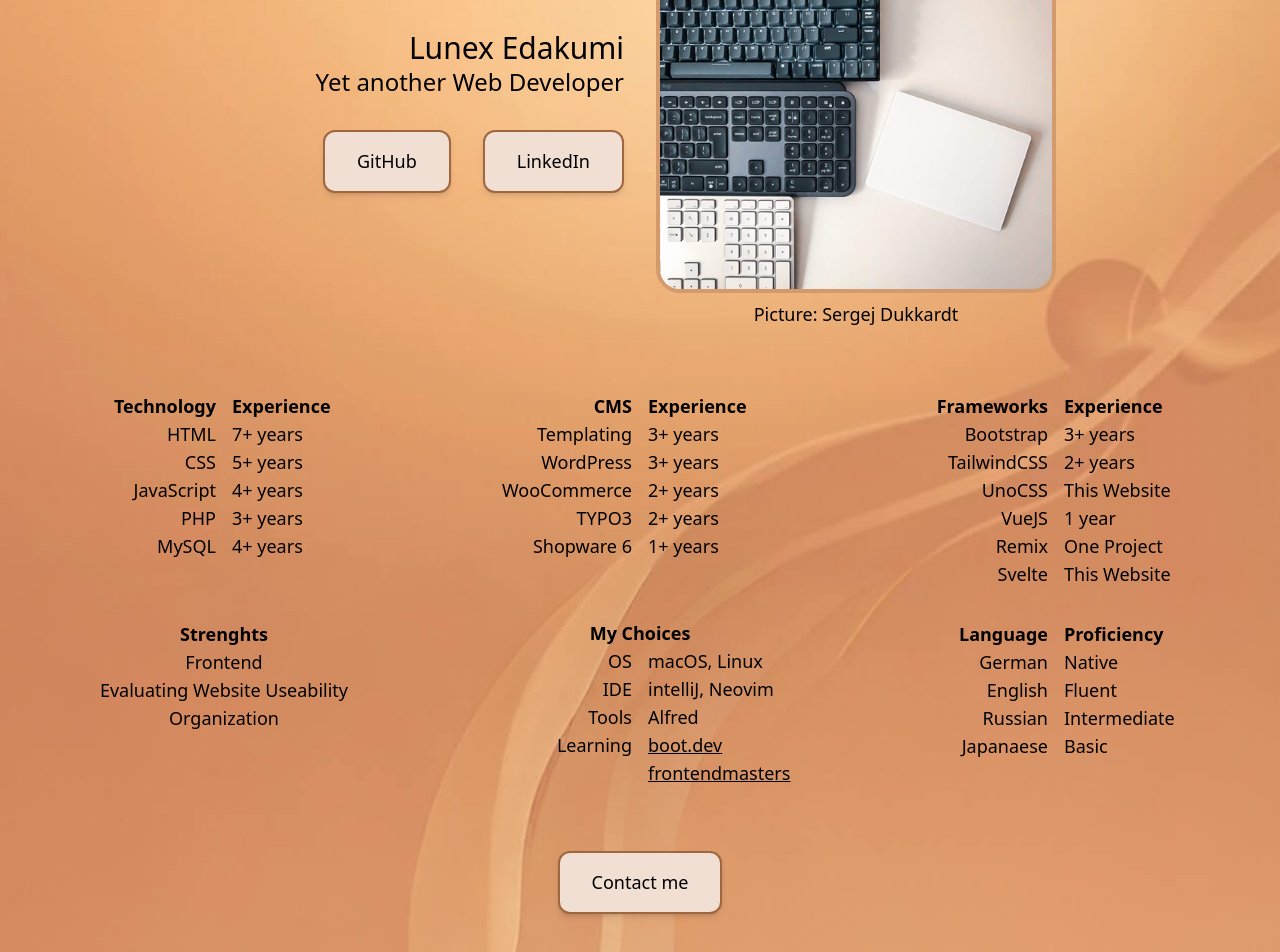
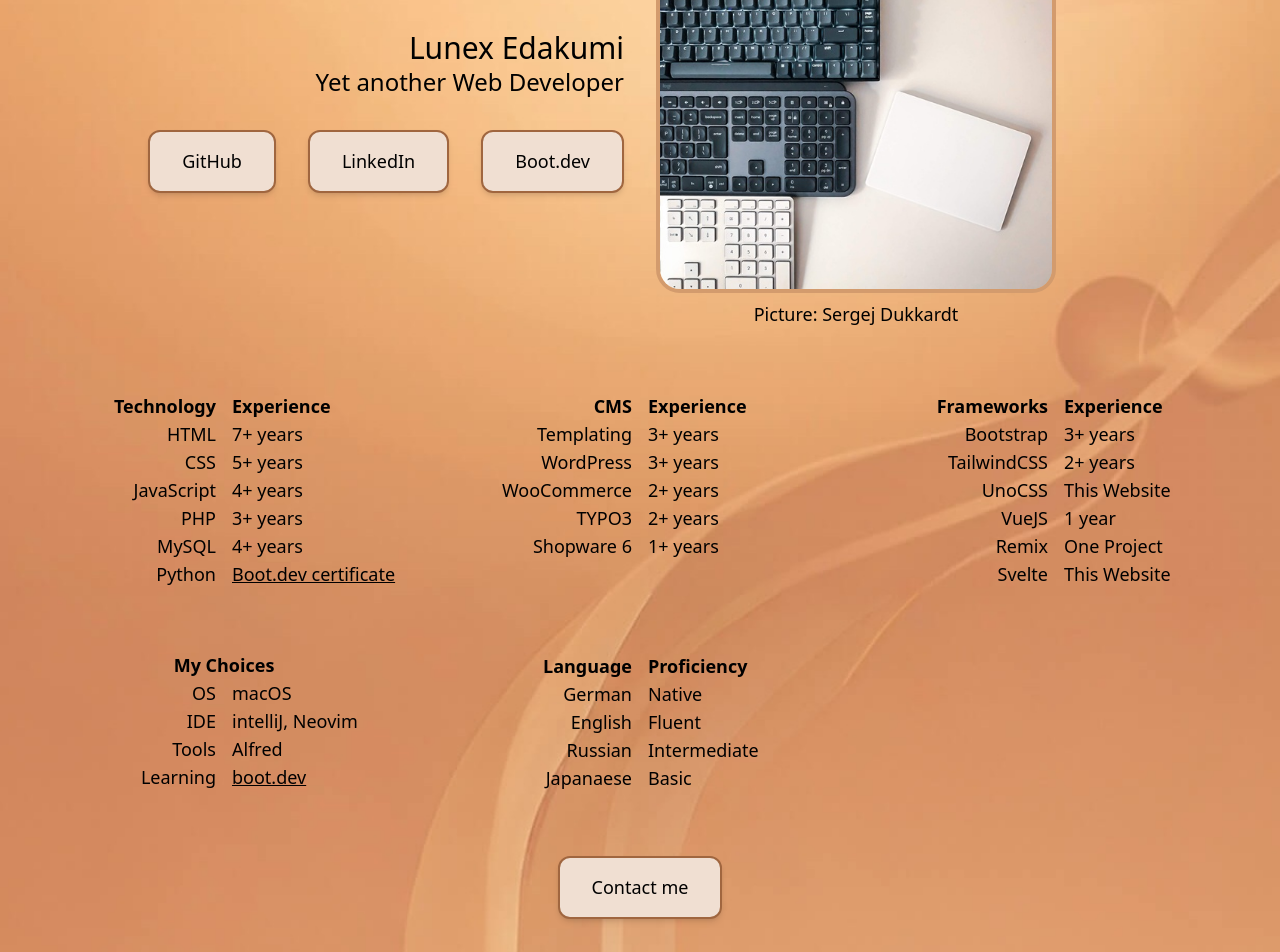
Before and after one commit to lilalunex/best-personal-website-on-the-internet, a SvelteKit app: page /dev in a window 1280 px wide. Shown: the part 460-1412 px from the top of the page. Built offline with nearby package versions, Linux system fonts and the light colour scheme; no server answers.

Commit message:
Big Refactor / Clean Up / Components Part 2

```diff
--- a/src/lib/components/ContactMeButton.svelte
+++ /dev/null
@@ -1,20 +0,0 @@
-<script lang="ts">
-	export let link: string = '';
-	export let text: string = '';
-	export let ariaLabel: string = '';
-
-	function mailContactMe() {
-		const user = 'lunex';
-		const domain = 'lilalunex.dev';
-		const subject = 'Lilalunex Contact Me';
-		const email = `${user}@${domain}`;
-		window.location.href = `mailto:${email}?subject=${encodeURIComponent(subject)}`;
-	}
-</script>
-
-<button
-	onclick="{mailContactMe}"
-	class="bg-button-ctrl border-deeper-brown border-2 rounded-xl px-8 py-4 relative overflow-hidden transition-all duration-300 ease-in-out shadow-md group hover:shadow-[0px_10px_20px_rgba(0,0,0,0.3)] text-color-ctrl">
-					<span
-						class="relative inline-block before:content-[''] before:absolute before:left-1/2 before:bottom-0 before:w-0 before:h-[2px] before:bg-deeper-brown before:opacity-100 before:transition-all before:duration-300 before:origin-center group-hover:before:left-0 group-hover:before:w-full">Contact me</span>
-</button>
--- /dev/null
+++ b/src/lib/components/MailButton.svelte
@@ -0,0 +1,23 @@
+<script lang="ts">
+	export let subject: string = '';
+	export let text: string = '';
+	export let ariaLabel: string = '';
+
+	function mailContactMe() {
+		const user = 'lunex';
+		const domain = 'lilalunex.dev';
+		const mailSubject = 'Lilalunex ' + subject;
+		const email = `${user}@${domain}`;
+		window.location.href = `mailto:${email}?subject=${encodeURIComponent(mailSubject)}`;
+	}
+</script>
+
+<button
+	onclick="{mailContactMe}"
+	aria-label="{ariaLabel}"
+	class="bg-button-ctrl border-deeper-brown border-2 rounded-xl px-8 py-4 relative overflow-hidden transition-all duration-300 ease-in-out shadow-md group hover:shadow-[0px_10px_20px_rgba(0,0,0,0.3)] text-color-ctrl">
+	<span
+		class="relative inline-block before:content-[''] before:absolute before:left-1/2 before:bottom-0 before:w-0 before:h-[2px] before:bg-deeper-brown before:opacity-100 before:transition-all before:duration-300 before:origin-center group-hover:before:left-0 group-hover:before:w-full">
+		{text}
+	</span>
+</button>
--- a/src/lib/layout/Footer.svelte
+++ b/src/lib/layout/Footer.svelte
@@ -60,18 +60,19 @@
 		<div class="text-center flex flex-col items-center gap-4 pb-4 md:pb-0">
 			<FooterLink name="GitHub" link="https://github.com/lilalunex" />
 			<FooterLink name="LinkedIn" link="https://www.linkedin.com/in/lilalunex/" />
+			<FooterLink name="Boot.dev" link="https://www.boot.dev/u/lilalunex" />
 			<FooterLink name="Instagram" link="https://www.instagram.com/lilalunex" />
 			<FooterLink name="YouTube" link="https://www.youtube.com/@lilalunex" />
 		</div>
-		<div class="text-center flex flex-col justify-end gap-4 pb-4 md:pb-0">
-			<div><a href="/footer/legalnotice" class="hover:underline">Legal Notice</a></div>
-			<div><a href="/footer/privacy" class="hover:underline">Privacy Policy</a></div>
+		<div class="text-center flex flex-col gap-4 pb-4 md:pb-0">
 			<div>
 				<button on:click={() => resetGoogleAnalytics()} on:touchstart={() => resetGoogleAnalytics()}
 						class="hover:underline">
 					Reset Google Analytics choice
 				</button>
 			</div>
+			<div><a href="/footer/legalnotice" class="hover:underline">Legal Notice</a></div>
+			<div><a href="/footer/privacy" class="hover:underline">Privacy Policy</a></div>
 		</div>
 	</div>
 	<div class="flex justify-center flex-col items-center py-2 text-footer-link">
--- a/src/routes/ad-space/+page.svelte
+++ b/src/routes/ad-space/+page.svelte
@@ -1,29 +1,6 @@
 <script>
 	import SubPageTitle from '$lib/components/SubPageTitle.svelte';
-
-	function mailAdMe1() {
-		const user = 'lunex';
-		const domain = 'lilalunex.dev';
-		const subject = 'Lilalunex AdSpace1';
-		const email = `${user}@${domain}`;
-		window.location.href = `mailto:${email}?subject=${encodeURIComponent(subject)}`;
-	}
-
-	function mailAdMe2() {
-		const user = 'lunex';
-		const domain = 'lilalunex.dev';
-		const subject = 'Lilalunex AdSpace2';
-		const email = `${user}@${domain}`;
-		window.location.href = `mailto:${email}?subject=${encodeURIComponent(subject)}`;
-	}
-
-	function mailAdMe3() {
-		const user = 'lunex';
-		const domain = 'lilalunex.dev';
-		const subject = 'Lilalunex AdSpace3';
-		const email = `${user}@${domain}`;
-		window.location.href = `mailto:${email}?subject=${encodeURIComponent(subject)}`;
-	}
+	import MailButton from '$lib/components/MailButton.svelte';
 </script>
 
 <style>
@@ -48,11 +25,11 @@
 				Buy this Ad-Space*
 			</p>
 			<div class="pt-16">
-				<button onclick="{mailAdMe1}"
-						class="bg-button-ctrl border-deeper-brown border-2 rounded-xl px-8 py-4 relative overflow-hidden transition-all duration-300 ease-in-out shadow-md group hover:shadow-[0px_10px_20px_rgba(0,0,0,0.3)] bg-button-ctrl">
-						<span
-							class="relative inline-block before:content-[''] before:absolute before:left-1/2 before:bottom-0 before:w-0 before:h-[2px] before:bg-deeper-brown before:opacity-100 before:transition-all before:duration-300 before:origin-center group-hover:before:left-0 group-hover:before:w-full">Mail me about it</span>
-				</button>
+				<MailButton
+					subject="AdSpace1"
+					text="Mail me about it"
+					ariaLabel="Lilalunex AdSpace1"
+				/>
 			</div>
 		</div>
 	</div>
@@ -64,11 +41,11 @@
 				Buy this Ad-Space*
 			</p>
 			<div class="pt-16">
-				<button onclick="{mailAdMe2}"
-						class="bg-button-ctrl border-deeper-brown border-2 rounded-xl px-8 py-4 relative overflow-hidden transition-all duration-300 ease-in-out shadow-md group hover:shadow-[0px_10px_20px_rgba(0,0,0,0.3)] bg-button-ctrl">
-						<span
-							class="relative inline-block before:content-[''] before:absolute before:left-1/2 before:bottom-0 before:w-0 before:h-[2px] before:bg-deeper-brown before:opacity-100 before:transition-all before:duration-300 before:origin-center group-hover:before:left-0 group-hover:before:w-full">Mail me about it</span>
-				</button>
+				<MailButton
+					subject="AdSpace2"
+					text="Mail me about it"
+					ariaLabel="Lilalunex AdSpace2"
+				/>
 			</div>
 		</div>
 	</div>
@@ -80,11 +57,11 @@
 				Buy this Ad-Space*
 			</p>
 			<div class="pt-16">
-				<button onclick="{mailAdMe3}"
-						class="bg-button-ctrl border-deeper-brown border-2 rounded-xl px-8 py-4 relative overflow-hidden transition-all duration-300 ease-in-out shadow-md group hover:shadow-[0px_10px_20px_rgba(0,0,0,0.3)] bg-button-ctrl">
-						<span
-							class="relative inline-block before:content-[''] before:absolute before:left-1/2 before:bottom-0 before:w-0 before:h-[2px] before:bg-deeper-brown before:opacity-100 before:transition-all before:duration-300 before:origin-center group-hover:before:left-0 group-hover:before:w-full">Mail me about it</span>
-				</button>
+				<MailButton
+					subject="AdSpace3"
+					text="Mail me about it"
+					ariaLabel="Lilalunex AdSpace3"
+				/>
 			</div>
 		</div>
 	</div>
--- a/src/routes/dev/+page.svelte
+++ b/src/routes/dev/+page.svelte
@@ -3,7 +3,7 @@
 	import { fade } from 'svelte/transition';
 	import SubPageTitle from '$lib/components/SubPageTitle.svelte';
 	import Button from '$lib/components/Button.svelte';
-	import ContactMeButton from '$lib/components/ContactMeButton.svelte';
+	import MailButton from '$lib/components/MailButton.svelte';
 
 	let images = [
 		'/dev/dev1.jpg',
@@ -46,7 +46,7 @@
 		<div class="text-center xl:text-right xl:flex flex-col justify-center md:align-items-end">
 			<h1 class="text-3xl">Lunex Edakumi</h1>
 			<p class="text-xl xl:text-2xl">Yet another Web Developer</p>
-			<div class="flex ml-auto pt-8 gap-8 justify-center text-black">
+			<div class="flex flex-col md:flex-row ml-auto pt-8 gap-8 justify-center text-black items-center">
 				<Button
 					link="https://github.com/lilalunex"
 					text="GitHub"
@@ -56,6 +56,11 @@
 					link="https://www.linkedin.com/in/lilalunex/"
 					text="LinkedIn"
 					ariaLabel="LinkedIn Profile"
+				/>
+				<Button
+					link="https://www.boot.dev/u/lilalunex"
+					text="Boot.dev"
+					ariaLabel="Boot.dev Profile"
 				/>
 			</div>
 		</div>
@@ -81,6 +86,7 @@
 				<p>JavaScript</p>
 				<p>PHP</p>
 				<p>MySQL</p>
+				<p>Python</p>
 			</div>
 			<div class="text-xl text-left">
 				<p class="fw-bold">Experience</p>
@@ -89,6 +95,9 @@
 				<p>4+ years</p>
 				<p>3+ years</p>
 				<p>4+ years</p>
+				<p>
+					<a href="https://www.boot.dev/u/lilalunex" class="underline">Boot.dev certificate</a>
+				</p>
 			</div>
 		</div>
 		<div class="grid grid-cols-2 gap-4">
@@ -131,14 +140,12 @@
 				<p>This Website</p>
 			</div>
 		</div>
-		<div class="text-xl text-center">
-			<p class="fw-bold">Strenghts</p>
-			<p>Frontend</p>
-			<p>Evaluating Website Useability</p>
-			<p>Organization</p>
-		</div>
+	</div>
+	<div class="grid grid-cols-1 md:grid-cols-2 xl:grid-cols-3 gap-8 pt-16">
 		<div>
-			<div><p class="fw-bold text-center">My Choices</p></div>
+			<div>
+				<p class="fw-bold text-center">My Choices</p>
+			</div>
 			<div class="grid grid-cols-2 gap-4">
 				<div class="text-xl text-right">
 					<p>OS</p>
@@ -147,16 +154,15 @@
 					<p>Learning</p>
 				</div>
 				<div class="text-xl text-left">
-					<p>macOS, Linux</p>
+					<p>macOS</p>
 					<p>intelliJ, Neovim</p>
 					<p>Alfred</p>
-					<p><a href="boot.dev" target="_blank" class="underline">boot.dev</a><br><a
-						href="https://frontendmasters.com/" target="_blank"
-						class="underline">frontendmasters</a>
+					<p><a href="boot.dev" target="_blank" class="underline">boot.dev</a>
 					</p>
 				</div>
 			</div>
 		</div>
+
 		<div class="grid grid-cols-2 gap-4">
 			<div class="text-xl text-right">
 				<p class="fw-bold">Language</p>
@@ -177,7 +183,11 @@
 
 	<div>
 		<div class="text-center pb-8 pt-16 text-black">
-			<ContactMeButton />
+			<MailButton
+				subject="Contact Me"
+				text="Contact me"
+				ariaLabel="Contact me"
+			/>
 		</div>
 	</div>
 	<div class="text-center">
--- a/src/routes/partners/+page.svelte
+++ b/src/routes/partners/+page.svelte
@@ -24,6 +24,7 @@
 		<div class="flex flex-col justify-center items-center">
 			<p class="text-3xl pt-8">DukkArt Digital</p>
 			<p class="text-2xl pt-2 pb-4">Photographer. Media Creator. Rental-studio.</p>
+			<div class="flex flex-col gap-6 pt-4">
 				<Button
 					link="http://dukkart.de"
 					text="Photograpy-Website"
@@ -47,11 +48,13 @@
 				/>
 			</div>
 		</div>
+	</div>
 
 	<div class="grid xl:flex justify-center pt-16 pb-8">
 		<div class="flex flex-col justify-center items-center order-2 xl:order-1">
 			<p class="text-3xl pt-8">Reza Jaxon</p>
 			<p class="text-2xl pt-2 pb-4">Dancer. Graffiti Artist. Designer.</p>
+			<div class="flex flex-col gap-6 pt-4">
 				<Button
 					link="https://shibuy.art/"
 					text="Art-Website"
@@ -67,6 +70,7 @@
 					target="_blank"
 				/>
 			</div>
+		</div>
 		<div class="order-1 xl:order-2">
 			<img src="/partners/jaxon.png" alt="Reza Jaxon"
 				 class="rounded-3xl mx-auto xl:ml-8 rounded-xl border-4 border-golden-tan">
```
Lines whose indentation alone changed are shown as unchanged.
